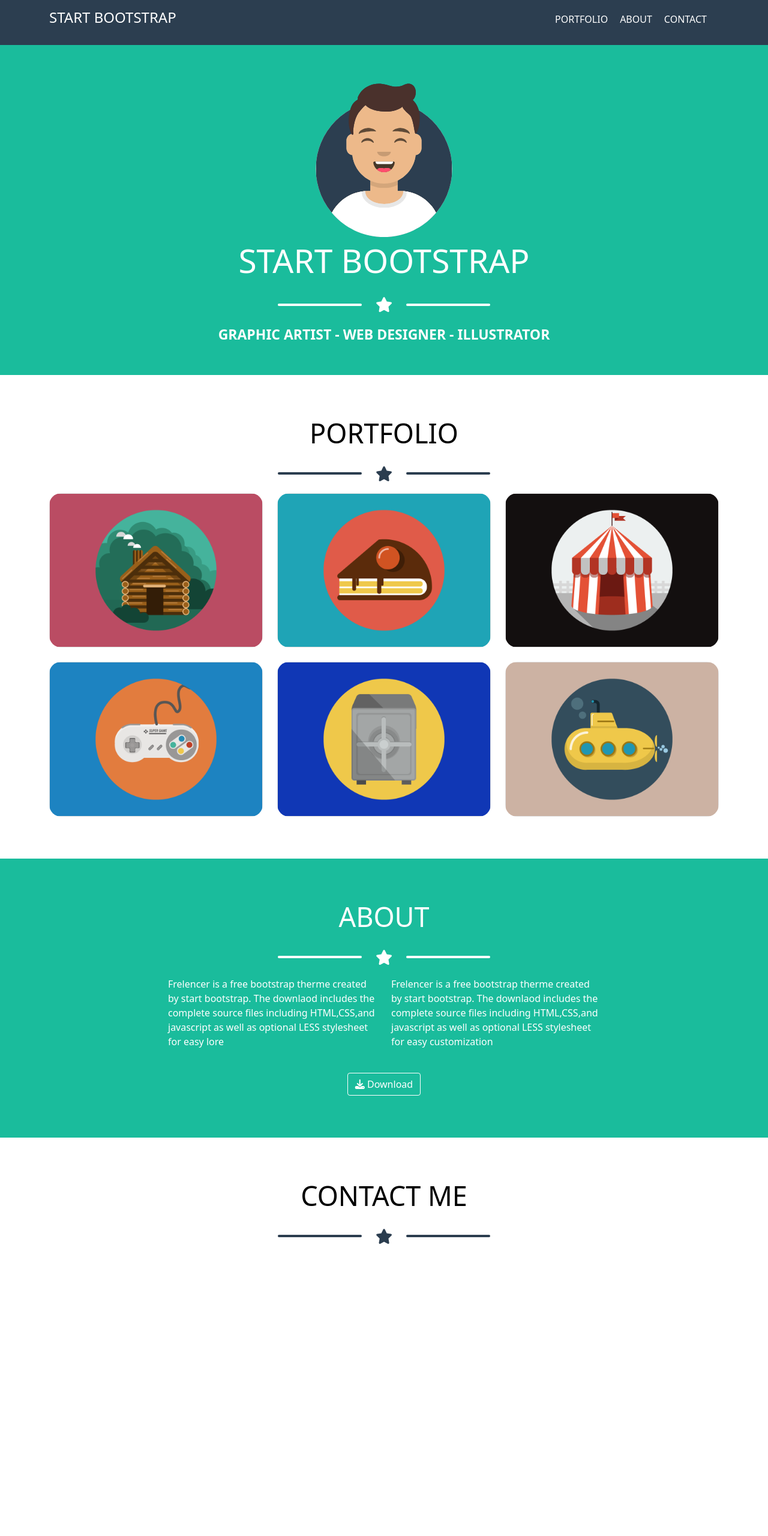
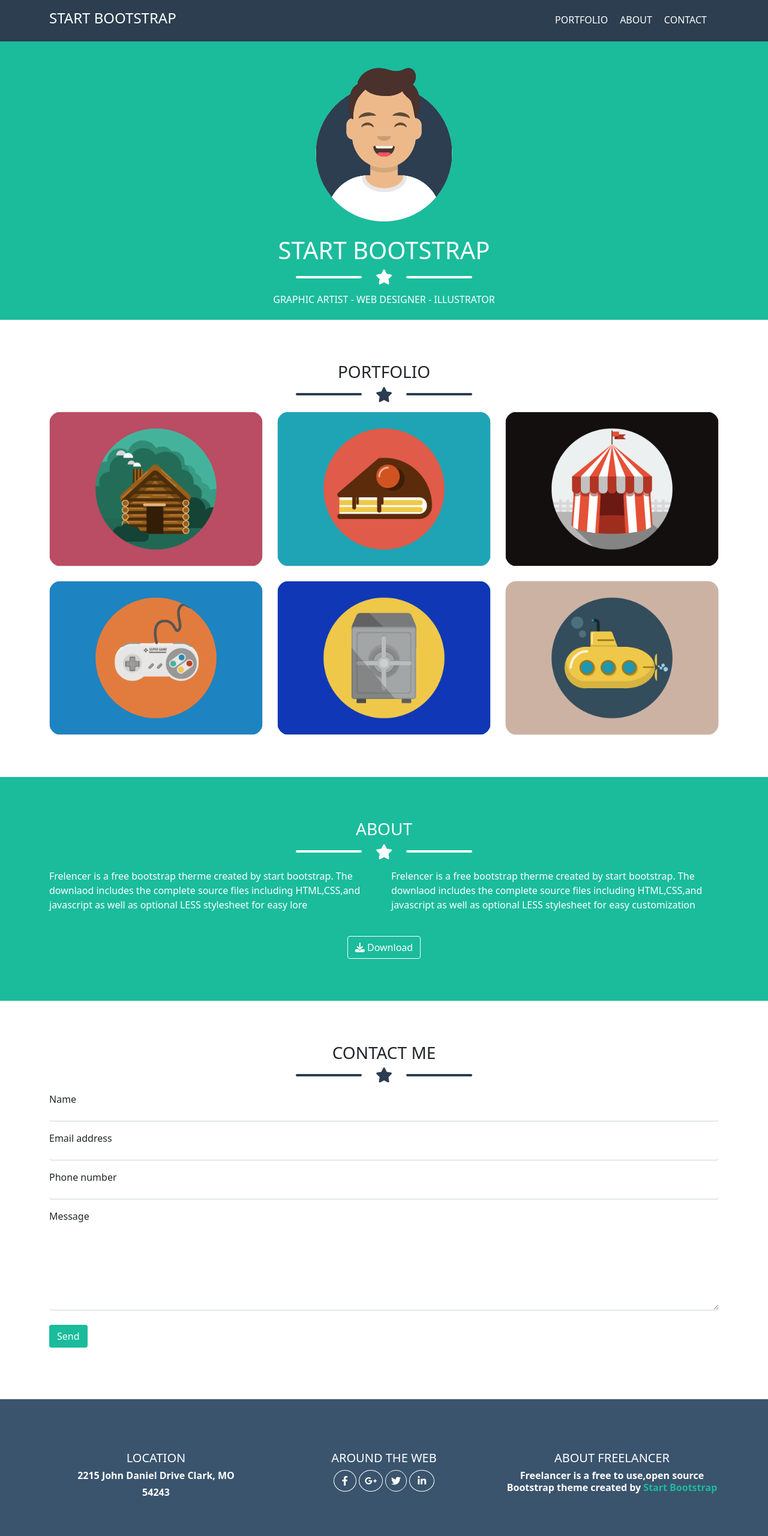
Before and after one commit to Anna93803/html-css-bootstrap-freelancer, a plain HTML site: page index.html in a window 1280 px wide. Shown: the top 2560 px of the page at 60% size. Before the commit the page ends 2163 px from the top, so only its background shows below. Drawn offline with nearby package versions, Linux system fonts and the light colour scheme.

Commit message:
exercise completed

```diff
--- a/css/style.css
+++ b/css/style.css
@@ -1,20 +1,14 @@
 /* Common */
 :root {
-    --color-nav: #2c3e50;
     --color-white: white;
-    --color-primary: #1abc9c;
-}
-
-.bg_green {
-    background-color: var(--color-primary);
+    --bs-secondary: #2c3e50;
+    --bs-secondary-rgb: 44,62,80;
+    --bs-primary: #1abc9c;
+    --bs-primary-rgb: 26, 188, 156;
 }
 
 .section {
     padding: 4.375rem 0;
-}
-
-.box {
-    color: var(--color-white);
 }
 
 .star::after,
@@ -22,7 +16,7 @@
     content: "";
     display: block;
     height: 4px;
-    width: 140px;
+    width: 110px;
     margin: 0 .9375rem;
     border-radius: .375rem;
     background-color: var(--color-white);
@@ -33,7 +27,7 @@
     content: "";
     display: block;
     height: 4px;
-    width: 140px;
+    width: 110px;
     margin: 0 .9375rem;
     border-radius: .375rem;
     background-color: #2b3d4f;
@@ -48,14 +42,13 @@ header {
     z-index: 10;
 }
 
-nav {
-    background-color: var(--color-nav);
-    padding: .9375rem 0;
+.col-right li a {
+    color: var(--color-white);
 }
 
-.col-left h4,
-.col-right li a {
-    color: var(--color-white);
+.my-list {
+    margin-top: 0;
+    margin-bottom: 0;
 }
 
 .col-right li {
@@ -67,8 +60,7 @@ nav {
     text-decoration: none;
 }
 
-.d_none {
-    color: var(--color-white);
+.fa-bars {
     font-size: 1.875rem;
     border: .0625rem solid;
     padding: .3125rem;
@@ -80,64 +72,20 @@ nav {
     padding-top: 5rem;
 }
 
-.avatar-box {
-    display: flex;
-    justify-content: center;
-    flex-direction: column;
-    align-items: center;
-    padding: 3.125rem 0;
-}
-
 .avatar-img {
     max-width: 250px;
-    padding-bottom: .375rem;
+    margin: 0 auto;
 }
 
 .avatar-img img {
     width: 100%;
 }
 
-.avatar-profile {
-    color: var(--color-white);
-    text-align: center;
-}
-
-.box h1 {
-    font-size: 3.4375rem;
-    padding-bottom: 1.25rem;
-}
-
-.star {
-    display: flex;
-    justify-content: center;
-    align-items: center;
-    padding-bottom: 1.25rem;
-}
-
 .star i {
     font-size: 1.5625rem;
-    padding: 0 .5rem;
-}
-
-.description {
-    font-size: 1.4375rem;
-    font-weight: 600;
 }
 
 /* Section About */
-.box {
-    text-align: center;
-}
-
-.box-black {
-    color: black;
-}
-
-.box h3 {
-    font-size: 2.8125rem;
-    padding-bottom: 1.25rem;
-}
-
 .star.star-black{
     color: #2b3d4f;
 }
@@ -145,15 +93,90 @@ nav {
 .card_img {
     border-radius: 1.25rem;
     overflow: hidden;
-}
-
-.container_small {
-    max-width: 720px;
-    margin: 0 auto;
-    color: var(--color-white);
+    transition: 0.3s;
 }
 
 .btn_white {
     color: var(--color-white);
     border: .0625rem solid var(--color-white);
 }
+
+/*Section Contact */
+.form-control {
+    border-top: 0;
+    border-left: 0;
+    border-right: 0;
+    padding: 0;
+}
+
+.form-label {
+    margin-bottom: 0;
+}
+
+.btn.btn_primary {
+    background-color: var(--bs-primary);
+}
+
+/* Footer */
+footer {
+    background-color: #3a546d;
+}
+
+.social i {
+    border: .0625rem solid;
+    border-radius: 50%;
+    overflow: hidden;
+    padding: .5625rem;
+    cursor: pointer;
+}
+
+.social i:first-child,
+.social i:last-child {
+    padding: .5625rem .8125rem;
+}
+
+.text_primary {
+    color:var(--bs-primary);
+}
+
+.fa-copyright {
+    font-size: .625rem;
+}
+
+
+/* hover */
+.fa-facebook-f:hover {
+    background-color: rgb(13, 13, 113);
+}
+
+.fa-google-plus-g:hover {
+    background-color: rgb(159, 26, 26);
+}
+
+.fa-twitter:hover {
+    background-color: rgb(8, 100, 181);
+}
+
+.fa-linkedin-in:hover {
+    background-color: rgb(38, 155, 223);
+}
+
+.col-right ul li a:hover {
+    box-shadow: 0px 1px 10px 0px var(--bs-primary);
+}
+
+.card_img:hover {
+    transform: scale(1.1);
+}
+
+/* Responsive */
+
+@media screen and (max-width: 560px) {
+    .col-right {
+        display: none;
+    }
+
+    .fa-bars {
+        display: block;
+    }
+}
--- a/index.html
+++ b/index.html
@@ -8,7 +8,7 @@
         <link rel="stylesheet" href="https://cdnjs.cloudflare.com/ajax/libs/font-awesome/6.1.1/css/all.min.css" integrity="sha512-KfkfwYDsLkIlwQp6LFnl8zNdLGxu9YAA1QvwINks4PhcElQSvqcyVLLD9aMhXd13uQjoXtEKNosOWaZqXgel0g==" crossorigin="anonymous" referrerpolicy="no-referrer" />
         <!-- /Fontawesome -->
         <!-- Bootstrap -->
-        <link href="https://cdn.jsdelivr.net/npm/bootstrap@5.0.2/dist/css/bootstrap.min.css" rel="stylesheet" integrity="sha384-EVSTQN3/azprG1Anm3QDgpJLIm9Nao0Yz1ztcQTwFspd3yD65VohhpuuCOmLASjC" crossorigin="anonymous">
+        <link href="https://cdn.jsdelivr.net/npm/bootstrap@5.1.3/dist/css/bootstrap.min.css" rel="stylesheet" integrity="sha384-1BmE4kWBq78iYhFldvKuhfTAU6auU8tT94WrHftjDbrCEXSU1oBoqyl2QvZ6jIW3" crossorigin="anonymous">
         <!-- /Bootstrap -->
         <link rel="stylesheet" href="./css/style.css">
         <title>Bootstrap</title>
@@ -16,20 +16,20 @@
     <body>
         <header>
             <!-- Nav-bar -->
-            <nav>
+            <nav class="py-3 bg-secondary">
                 <div class="container">
                     <div class="nav_bar d-flex justify-content-between align-items-baseline">
-                        <div class="col-left">
+                        <div class="col-left text-white">
                             <h4>START BOOTSTRAP</h4>
                         </div>
                         <div class="col-right">
-                            <ul class="d-flex">
-                                <li><a href="#">PORTFOLIO</a></li>
-                                <li><a href="#">ABOUT</a></li>
-                                <li><a href="#">CONTACT</a></li>
+                            <ul class="d-flex my-list">
+                                <li><a href="#portfolio">PORTFOLIO</a></li>
+                                <li><a href="#about">ABOUT</a></li>
+                                <li><a href="#contact">CONTACT</a></li>
                             </ul>
                         </div>
-                        <i class="fa-solid fa-bars d_none"></i>
+                        <i class="fa-solid fa-bars text-white "></i>
                     </div>
                 </div>
             </nav>
@@ -37,28 +37,25 @@
 
         <main>
             <!-- Section green Presentation -->
-            <div class="section-presentation bg_green">
-                <div class="container">
-                    <div class="avatar-box">
-                        <div class="avatar-img">
+            <div class="section-presentation pb-3 bg-primary">
+                <div class="container text-center text-white">
+                    <div class="avatar-img py-4">
                         <img src="./img/avatar.svg" alt="avatar">
                     </div>
-                        <div class="box">
                     <h1>START BOOTSTRAP</h1>
-                            <div class="star">
-                                <i class="fa-solid fa-star"></i>
+                    <div class="star pb-3 d-flex justify-content-center align-items-center">
+                        <i class="fa-solid fa-star px-2"></i>
                     </div>
-                            <div class="description">GRAPHIC ARTIST - WEB DESIGNER - ILLUSTRATOR </div>
-                        </div>
-                    </div>
+                    <h6>GRAPHIC ARTIST - WEB DESIGNER - ILLUSTRATOR</h6>
                 </div>
             </div>
             <!-- Section white Portfolio -->
             <div class="section">
-                <div class="box box-black">
+                <a name="portfolio"></a>
+                <div class="text-center text-dark">
                     <h3>PORTFOLIO</h3>
-                    <div class="star star-black">
-                        <i class="fa-solid fa-star"></i>
+                    <div class="star star-black pb-3 d-flex justify-content-center align-items-center">
+                        <i class="fa-solid fa-star px-2"></i>
                     </div>
                 </div>
                 <div class="container">
@@ -112,16 +109,16 @@
                 </div>
             </div>
             <!-- Section green About -->
-            <div class="section bg_green">
-                <div class="box">
+            <div class="section bg-primary">
+                <a name="about"></a>
+                <div class="box text-white text-center">
                     <h3>ABOUT</h3>
-                    <div class="star">
-                        <i class="fa-solid fa-star"></i>
+                    <div class="star pb-3 d-flex justify-content-center align-items-center">
+                        <i class="fa-solid fa-star px-2"></i>
                     </div>
                 </div>
                 <div class="container">
-                    <div class="container_small">
-                        <div class="row">
+                    <div class="row text-white">
                         <div class="col-sm-6 col-">
                             <p>Frelencer is a free bootstrap therme created by start bootstrap. The downlaod includes the complete source files including HTML,CSS,and javascript as well as optional LESS stylesheet for easy lore</p>
                         </div>
@@ -134,29 +131,74 @@
                     </div>
                 </div>
             </div>
-            </div>
             <!-- Section Contact me -->
             <div class="section">
-                <div class="box box-black">
+                <a name="contact"></a>
+                <div class="box text-center">
                     <h3>CONTACT ME</h3>
-                    <div class="star star-black">
-                        <i class="fa-solid fa-star"></i>
+                    <div class="star star-black pb-3 d-flex justify-content-center align-items-center">
+                        <i class="fa-solid fa-star px-2"></i>
+                    </div>
+                    <div class="container">
+                        <form>
+                            <div class="mb-3 text-start">
+                                <label for="exampleFormControlInput1" class="form-label">Name</label>
+                                <input type="text" class="form-control">
+                            </div>
+                            <div class="mb-3 text-start">
+                                <label for="exampleFormControlInput1" class="form-label">Email address</label>
+                                <input type="email" class="form-control">
+                            </div>
+                            <div class="mb-3 text-start">
+                                <label for="exampleFormControlInput1" class="form-label">Phone number</label>
+                                <input type="number" class="form-control">
+                            </div>
+                            <div class="mb-3 text-start">
+                                <label class="form-label">Message</label>
+                                <textarea class="form-control" rows="6"></textarea>
+                                <button class="btn text-start btn_primary text-white mt-4">Send</button>
+                            </div>
+                        </form>
+                    </div>
                 </div>
             </div>
         </main>
-
         <footer>
             <!-- footer-top -->
+            <div class="section">
                 <div class="container">
-                <div class="row">
-                    <div class="col"></div>
-                    <div class="col"></div>
-                    <div class="col"></div>
+                    <div class="row text-white text-center">
+                        <div class="col-sm col-md-4 py-3">
+                            <h5 class="text-uppercase">Location</h5>
+                            <h6 class="fw-bold">2215 John Daniel Drive Clark, MO</h6>
+                            <h6 class="fw-bold">54243</h6>
+                        </div>
+                        <div class="col-sm col-md-4 py-3">
+                            <h5 class="text-uppercase">Around the web</h5>
+                            <div class="social">
+                                <i class="fa-brands fa-facebook-f"></i>
+                                <i class="fa-brands fa-google-plus-g"></i>
+                                <i class="fa-brands fa-twitter"></i>
+                                <i class="fa-brands fa-linkedin-in"></i>
                             </div>
                         </div>
-
+                        <div class="col-sm col-md-4 py-3">
+                            <h5 class="text-uppercase">About freelancer</h5>
+                            <h6 class="fw-bold">Freelancer is a free to use,open source Bootstrap theme created by <span class="text_primary">Start Bootstrap</span></h6>
+                        </div>
+                    </div>
+                </div>
+            </div>
             <!-- Footer-bottom -->
-            <div class="container"></div>
+            <div class="section bg-secondary">
+                <div class="container">
+                    <div class="row text-center text-white">
+                        <div class="col">
+                            <h6>Copiright <i class="fa-solid fa-copyright"></i> you website 2019</h6>
+                        </div>
+                    </div>
+                </div>
+            </div>
         </footer>
     </body>
 </html>
```
Lines whose indentation alone changed are shown as unchanged.
